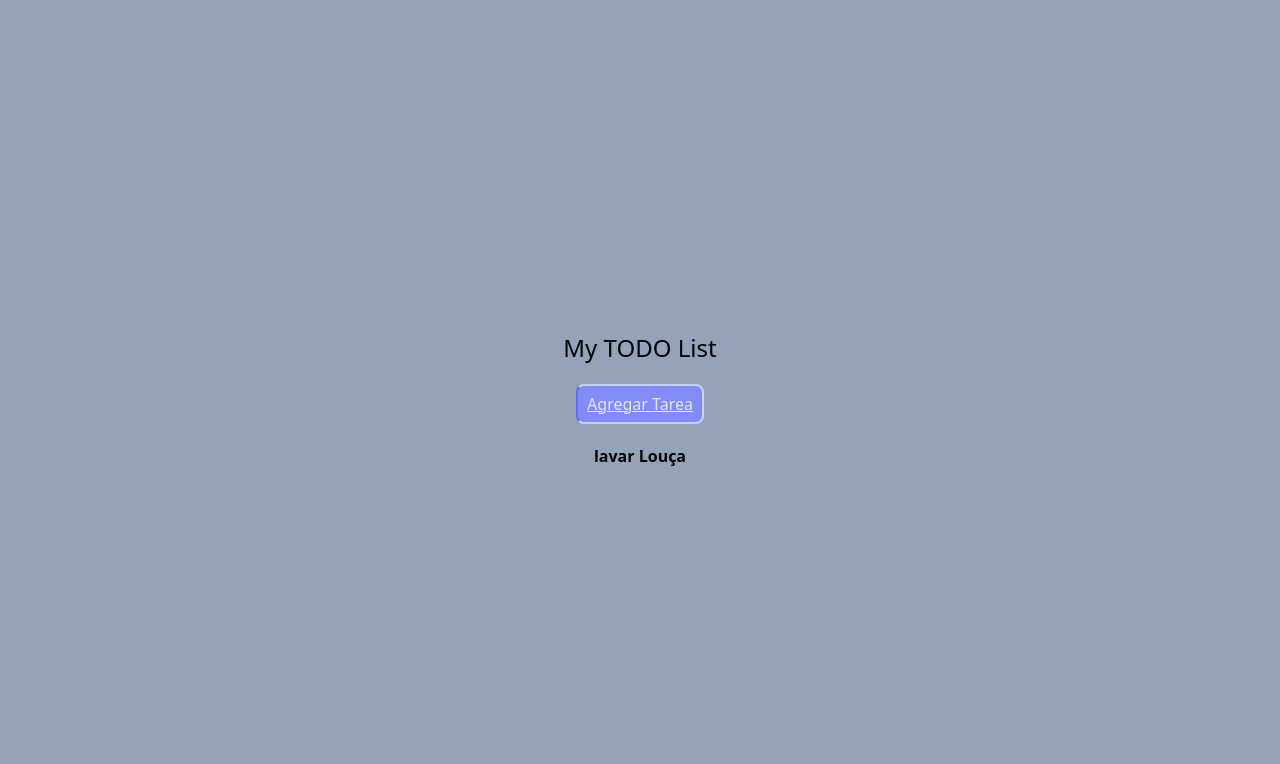
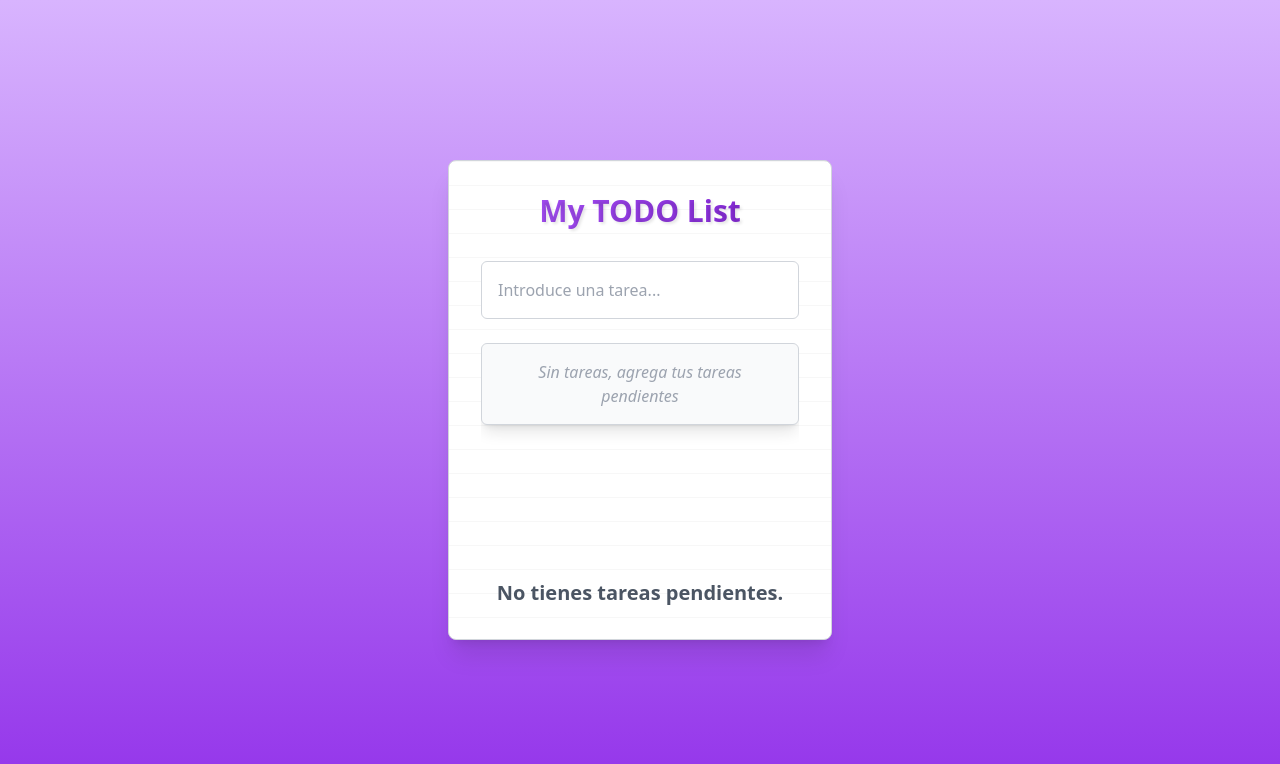
Before and after one commit to YagoCastelao/TODOList-YagoCastelao, a React (Vite) app in the folder my-project/: page / in a window 1280 px wide. Shown: the top 764 px of the page. Built offline with nearby package versions, Linux system fonts and the light colour scheme.

Commit message:
proyecto finalizado

```diff
--- a/my-project/package.json
+++ b/my-project/package.json
@@ -10,6 +10,7 @@
     "preview": "vite preview"
   },
   "dependencies": {
+    "framer-motion": "^11.14.1",
     "react": "^18.3.1",
     "react-dom": "^18.3.1"
   },
--- a/my-project/src/App.jsx
+++ b/my-project/src/App.jsx
@@ -1,33 +1,77 @@
-import { useState } from 'react'
+import { useState } from "react";
+import { motion } from "framer-motion";
 
-
-const lista = [{
-  tarea: "lavar Louça",
-  hora: "12:40"
-}]
+const lista = [];
 
 function App() {
-  const [state, setState] = useState(lista)
+  const [state, setState] = useState(lista);
+  const [input, setInput] = useState("");
 
   const agregar = () => {
-    setState([...state, {tarea: "Tarea"}])
-  }
+    if (input.trim() !== "") {
+      setState([...state, { tarea: input }]);
+      setInput("");
+    }
+  };
+
+  const eliminarItem = (listItemIndex) => {
+    const list = state.filter((_, index) => index !== listItemIndex);
+    setState(list);
+  };
+
+  const handleKeyPress = (e) => {
+    if (e.key === "Enter") {
+      agregar();
+    }
+  };
 
   return (
     <>
+      <motion.div
+        id="app-container"
+        initial={{ opacity: 0, scale: 0.8 }}
+        animate={{ opacity: 1, scale: 1 }}
+        transition={{ duration: 0.5 }}
+      >
         <h1>My TODO List</h1>
-          <button onClick={agregar}>Agregar Tarea</button>
-          <ul>
-            {state.map((item) => {
-              return (<>
-                <li>
-                  {item.tarea}
-                </li>
-              </>)
-            })}
-          </ul>
+        <input
+          value={input}
+          onChange={(e) => setInput(e.target.value)}
+          onKeyPress={handleKeyPress}
+          placeholder="Introduce una tarea..."
+        />
+        <ul>
+          {state.length === 0 ? (
+            <li className="empty-message">Sin tareas, agrega tus tareas pendientes</li>
+          ) : (
+            state.map((item, index) => (
+              <motion.li
+                key={index}
+                initial={{ opacity: 0 }}
+                animate={{ opacity: 1 }}
+                exit={{ opacity: 0 }}
+                transition={{ duration: 0.3 }}
+                className="group"
+              >
+                <span>{item.tarea}</span>
+                <button
+                  onClick={() => eliminarItem(index)}
+                  className="invisible group-hover:visible"
+                >
+                  x
+                </button>
+              </motion.li>
+            ))
+          )}
+        </ul>
+        <footer>
+          {state.length === 0
+            ? "No tienes tareas pendientes."
+            : `Tareas pendientes: ${state.length}`}
+        </footer>
+      </motion.div>
     </>
-  )
+  );
 }
 
-export default App
+export default App;
--- a/my-project/src/index.css
+++ b/my-project/src/index.css
@@ -2,18 +2,56 @@
 @tailwind components;
 @tailwind utilities;
 
+
 body {
-  @apply w-full h-screen text-center flex justify-center flex-col bg-slate-400
+  @apply w-full h-screen flex justify-center items-center bg-gradient-to-b from-purple-300 to-purple-600;
+  margin: 0; }
+
+
+#app-container {
+  @apply w-[30vw] h-[60vh] bg-white rounded-lg shadow-xl border border-gray-300 p-8 flex flex-col;
+  background-image: linear-gradient(to bottom, rgba(0, 0, 0, 0.03) 1px, transparent 1px);
+  background-size: 100% 24px;
+  max-width: 1200px;
 }
 
+
 h1 {
-  @apply text-2xl decoration-solid font-medium p-5
+  @apply text-3xl font-extrabold text-transparent bg-clip-text bg-gradient-to-r from-purple-500 to-purple-700 mb-8 text-center;
+  text-shadow: 2px 2px 3px rgba(0, 0, 0, 0.1);
 }
 
-button {
-  @apply w-32 h-10 border-2 border-indigo-200 border-l-indigo-500 rounded-lg bg-indigo-400 underline decoration-1 text-slate-200 font-medium
+
+input {
+  @apply border border-gray-300 rounded-md p-4 w-full mb-6 text-gray-700 placeholder-gray-400;
 }
 
+input:focus {
+  @apply outline-none ring-2 ring-purple-400;
+}
+
+
 ul {
-  @apply p-5 font-semibold
+  @apply list-none p-0 flex-1 overflow-auto;
 }
+
+
+ul li {
+  @apply flex justify-between items-center mb-6 p-4 border border-gray-300 rounded-md bg-gray-50 shadow-lg hover:shadow-xl transition-all duration-300 ease-in-out;
+}
+
+ul li span {
+  @apply text-xl text-gray-800 font-semibold;
+}
+
+li button {
+  @apply bg-red-500 text-white w-8 h-8 flex items-center justify-center rounded-full hover:bg-red-600 transition-all duration-300 ease-in-out;
+}
+
+ul li.empty-message {
+  @apply text-gray-400 italic text-center;
+}
+
+footer {
+  @apply text-gray-600 font-semibold text-xl mt-6 text-center;
+}
```
Also changed, not shown: 1 other file (tests, documents, lock files or other folders).
